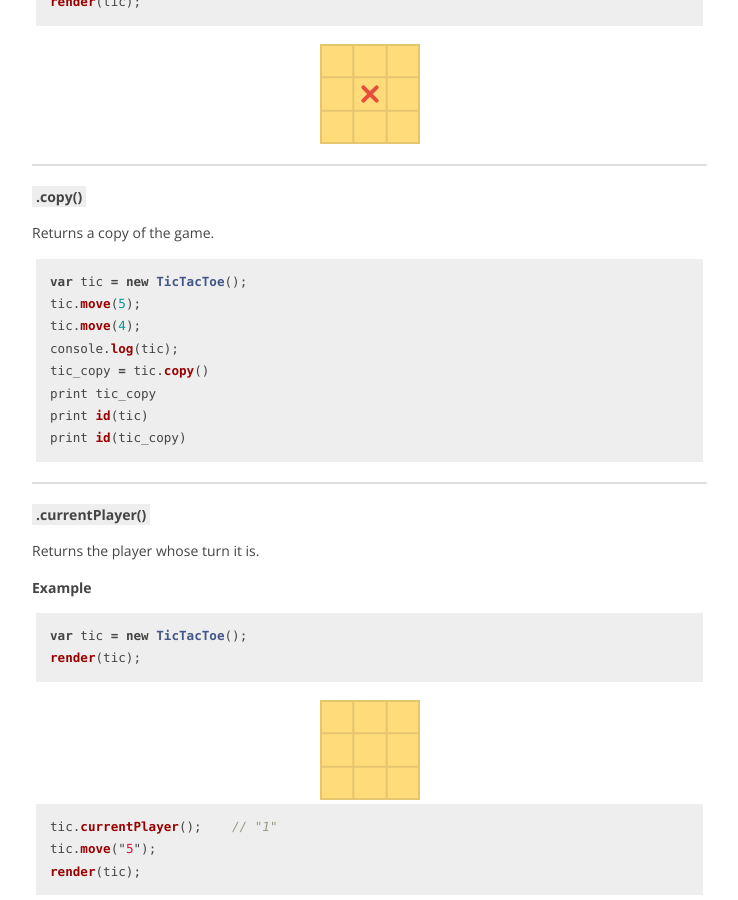
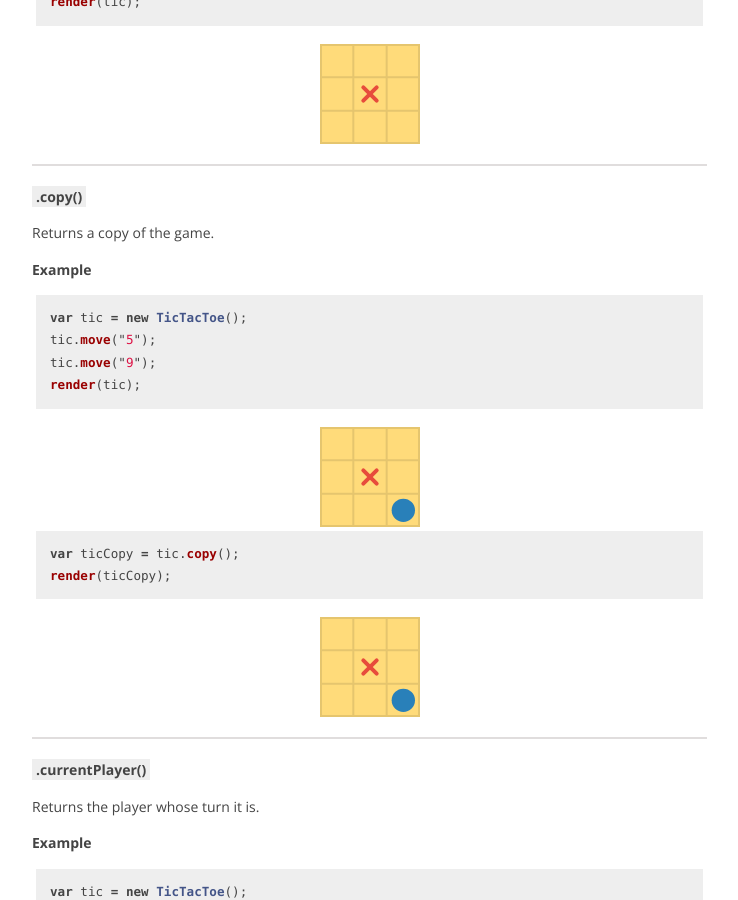
Before and after one commit to davidrobles/davidrobles.github.io, a Jekyll site: the page built from _posts/2014-07-08-a-framework-for-abstract-strategy-games.md, in a window 1280 px wide and 900 px high, scrolled down 1403 px. Shown: the whole window, without its empty margins (128-866 px from the left). Built offline with Jekyll 4.4.1, drawn with Linux system fonts in a browser that asks for light colours; Markdown is read by kramdown in place of the engine named in the settings; comment, search, counter and statistics services are not loaded; some of the changed text lies outside the part shown.

Commit message:
Add copy() example

```diff
--- a/_posts/2014-07-08-a-framework-for-abstract-strategy-games.md
+++ b/_posts/2014-07-08-a-framework-for-abstract-strategy-games.md
@@ -116,16 +116,57 @@ render(tic);
 
 Returns a copy of the game.
 
+**Example**
+
 {% highlight javascript %}
 var tic = new TicTacToe();
-tic.move(5);
-tic.move(4);
-console.log(tic);
-tic_copy = tic.copy()
-print tic_copy
-print id(tic)
-print id(tic_copy)
+tic.move("5");
+tic.move("9");
+render(tic);
 {% endhighlight %}
+
+<canvas id="moves-board-copy-1" class="small-board">
+</canvas>
+
+<script>
+    (function() {
+    var tic = new mauler.games.tic.TicTacToe({
+        board: [[' ', ' ', ' '],
+                [' ', 'X', ' '],
+                [' ', ' ', 'O']]
+    });
+    var canvasView = new mauler.games.tic.CanvasView({
+        model: tic,
+        width: 100,
+        height: 100,
+        canvas: document.getElementById("moves-board-copy-1")
+    });
+    }());
+</script>
+
+{% highlight javascript %}
+var ticCopy = tic.copy();
+render(ticCopy);
+{% endhighlight %}
+
+<canvas id="moves-board-copy-2" class="small-board">
+</canvas>
+
+<script>
+    (function() {
+    var tic = new mauler.games.tic.TicTacToe({
+        board: [[' ', ' ', ' '],
+                [' ', 'X', ' '],
+                [' ', ' ', 'O']]
+    });
+    var canvasView = new mauler.games.tic.CanvasView({
+        model: tic,
+        width: 100,
+        height: 100,
+        canvas: document.getElementById("moves-board-copy-2")
+    });
+    }());
+</script>
 
 ---
 
@@ -259,7 +300,7 @@ tic.isOver();    // true
 
 <span class="code" style="font-weight: bold">.moves()</span>
 
-Returns a list of legal moves for the player in turn.
+Returns an <span class="code">Array</span> of legal moves for the player in turn.
 
 **Examples**
 
```
